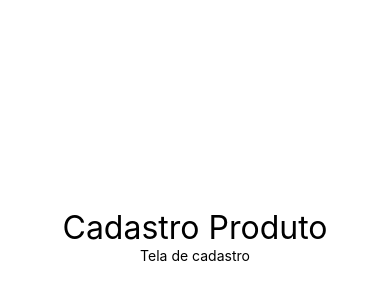
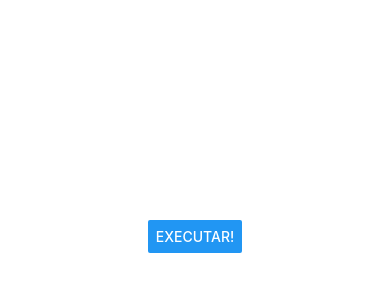
Before and after one commit to vmarinho22/Fundamentos-React-Native, a React Native app: screen / in a window 390 px wide. Shown: the part 186-486 px from the top of the page. Built offline with nearby package versions, Linux system fonts and the light colour scheme.

Commit message:
Criando botões

```diff
--- a/src/App.js
+++ b/src/App.js
@@ -6,13 +6,15 @@ import Primeiro from './components/Primeiro'
 import MinMax from './components/MinMax'
 import Aleatorio from './components/NumAleatorio'
 import Titulo from './components/Titulo'
+import Botao from './components/Botao'
 
 
 
 export default () => (
     <SafeAreaView style={style.App}>
+        <Botao></Botao>
+        {/* <Aleatorio min={1} max={60}/>
         <Titulo principal="Cadastro Produto" segundario="Tela de cadastro"/>
-        {/* <Aleatorio min={1} max={60}/>
         <Aleatorio min={1} max={60}/>
         <Aleatorio min={1} max={60}/>
         <Aleatorio min={1} max={60}/>
--- /dev/null
+++ b/src/components/Botao.js
@@ -0,0 +1,15 @@
+import React from 'react'
+import {Button} from 'react-native'
+
+
+
+export default (props) => {
+
+    function executar(){
+        console.warn('Exec!!!')
+    }
+
+    return(
+        <Button title="Executar!" onPress={executar}></Button>
+    )
+}
```
